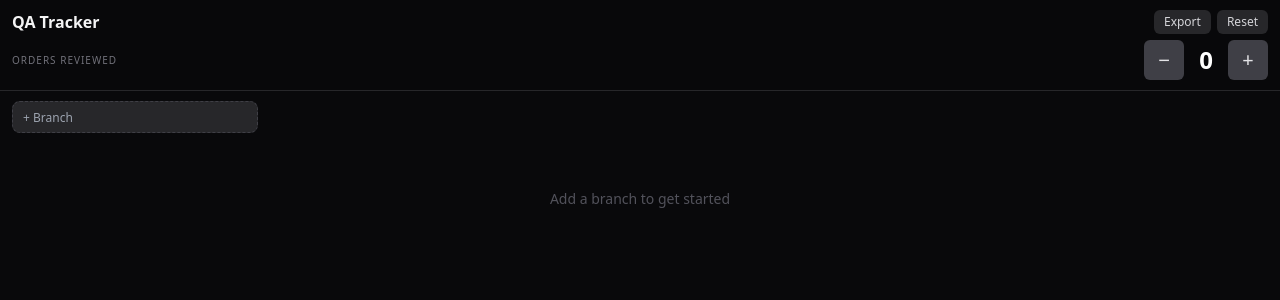
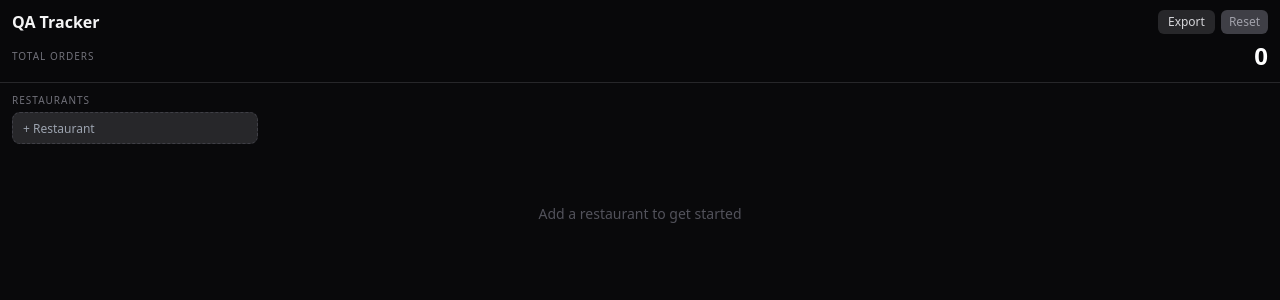
Before and after one commit to HamadAlsoqaih/monitoring-report, a React (Vite) app: page / in a window 1280 px wide. Shown: the top 300 px of the page. Built offline with nearby package versions, Linux system fonts and the light colour scheme.

Commit message:
Update QATracker component

```diff
--- a/src/QATracker.jsx
+++ b/src/QATracker.jsx
@@ -1,7 +1,7 @@
 import { useState, useRef, useEffect, useCallback } from "react";
 
 const SK = "qa-tracker-state";
-function load() { try { const s = localStorage.getItem(SK); if (s) return JSON.parse(s); } catch {} return { mainCount: 0, branches: [] }; }
+function load() { try { const s = localStorage.getItem(SK); if (s) { const d = JSON.parse(s); if (d && Array.isArray(d.restaurants)) return d; } } catch {} return { restaurants: [] }; }
 function gid() { return Date.now().toString(36) + Math.random().toString(36).slice(2, 7); }
 
 function Grow({ value, onChange, onKeyDown, placeholder, className, inputMode }) {
@@ -11,9 +11,10 @@ function Grow({ value, onChange, onKeyDown, placeholder, className, inputMode })
   return <textarea ref={ref} value={value} onChange={onChange} onKeyDown={onKeyDown} placeholder={placeholder} className={className + " resize-none overflow-hidden"} inputMode={inputMode} rows={1} />;
 }
 
-function Ctr({ value, onChange, size = "md" }) {
+function Ctr({ value, onChange, size = "md", readOnly = false }) {
   const s = size === "sm" ? "w-7 h-7 text-base" : "w-10 h-10 text-xl";
   const v = size === "sm" ? "text-base min-w-[1.8rem]" : "text-2xl min-w-[2.5rem] font-semibold";
+  if (readOnly) return <span className={`${v} text-center text-white tabular-nums`}>{value}</span>;
   return (
     <div className="flex items-center gap-0.5">
       <button onClick={e => { e.stopPropagation(); onChange(Math.max(0, value - 1)); }} className={`${s} rounded-md bg-zinc-700 active:bg-zinc-600 text-zinc-200 flex items-center justify-center select-none touch-manipulation`}>−</button>
@@ -35,115 +36,142 @@ function Trip({ labels, onConfirm, timeout = 2500 }) {
   return <button onClick={go} className={`${c[step]} text-xs font-medium rounded-md px-2 py-1 touch-manipulation transition-all`}>{labels[step]}</button>;
 }
 
-export default function QATracker() {
-  const [state, setState] = useState(load);
-  const [activeId, setActiveId] = useState(null);
-  const [branchName, setBranchName] = useState("");
-  const [noteName, setNoteName] = useState("");
-  const [orderInputs, setOrderInputs] = useState({});
-  const [timeState, setTimeState] = useState({});
-  const [showExport, setShowExport] = useState(false);
-  const [confirmReset, setConfirmReset] = useState(false);
-  const exportRef = useRef(null);
-
-  useEffect(() => { try { localStorage.setItem(SK, JSON.stringify(state)); } catch {} }, [state]);
-
-  const branch = activeId ? state.branches.find(b => b.id === activeId) : null;
-
-  const addBranch = () => {
-    const t = branchName.trim(); if (!t) return;
-    const id = gid();
-    setState(p => ({ ...p, branches: [...p.branches, { id, name: t, count: 0, notes: [] }] }));
-    setBranchName("");
-    setActiveId(id);
-  };
-
-  const delBranch = (id) => {
-    setState(p => ({ ...p, branches: p.branches.filter(b => b.id !== id) }));
-    if (activeId === id) setActiveId(null);
-  };
-
-  const updateBranch = (updated) => setState(p => ({ ...p, branches: p.branches.map(b => b.id === updated.id ? updated : b) }));
-
-  // Note actions
 const SEVERITY = [
   { key: "none", label: "OK", bg: "bg-green-700", text: "text-white", border: "border-green-600", card: "bg-zinc-900" },
   { key: "normal", label: "ISSUE", bg: "bg-amber-600", text: "text-white", border: "border-amber-500", card: "bg-amber-950/30" },
   { key: "critical", label: "CRIT", bg: "bg-red-600", text: "text-white", border: "border-red-500", card: "bg-red-950/40" },
 ];
 const getSev = (note) => {
-    if (note.severity) return SEVERITY.findIndex(s => s.key === note.severity) || 0;
-    if (note.critical) return 2;
+  if (note.severity) { const i = SEVERITY.findIndex(s => s.key === note.severity); return i >= 0 ? i : 0; }
   return 0;
 };
-  const cycleSev = (note) => {
-    const next = (getSev(note) + 1) % 3;
-    updateNote({ ...note, severity: SEVERITY[next].key });
+
+const DEFAULT_NOTES = [
+  { text: "Customer normal order", severity: "none", isDefault: true },
+  { text: "Customer manual order", severity: "none", isDefault: true },
+  { text: "Casher normal order", severity: "normal", isDefault: true },
+  { text: "Casher manual order", severity: "normal", isDefault: true },
+];
+const makeDefaults = () => DEFAULT_NOTES.map(n => ({ ...n, id: gid(), count: 0, orders: [] }));
+
+// Computed counts
+const branchCount = (b) => b.notes.filter(n => n.isDefault).reduce((s, n) => s + n.count, 0);
+const restCount = (r) => r.branches.reduce((s, b) => s + branchCount(b), 0);
+const totalCount = (state) => state.restaurants.reduce((s, r) => s + restCount(r), 0);
+
+export default function QATracker() {
+  const [state, setState] = useState(load);
+  const [activeRest, setActiveRest] = useState(null);
+  const [activeBranchId, setActiveBranchId] = useState(null);
+  const [restName, setRestName] = useState("");
+  const [branchName, setBranchName] = useState("");
+  const [noteName, setNoteName] = useState("");
+  const [orderInputs, setOrderInputs] = useState({});
+  const [timeState, setTimeState] = useState({});
+  const [showExport, setShowExport] = useState(false);
+  const exportRef = useRef(null);
+
+  useEffect(() => { try { localStorage.setItem(SK, JSON.stringify(state)); } catch {} }, [state]);
+
+  const restaurant = activeRest ? state.restaurants.find(r => r.id === activeRest) : null;
+  const branch = restaurant && activeBranchId ? restaurant.branches.find(b => b.id === activeBranchId) : null;
+
+  // ── Restaurant CRUD ──
+  const addRest = () => {
+    const t = restName.trim(); if (!t) return;
+    const id = gid();
+    setState(p => ({ ...p, restaurants: [...p.restaurants, { id, name: t, branches: [] }] }));
+    setRestName(""); setActiveRest(id);
+  };
+  const delRest = (id) => {
+    setState(p => ({ ...p, restaurants: p.restaurants.filter(r => r.id !== id) }));
+    if (activeRest === id) { setActiveRest(null); setActiveBranchId(null); }
+  };
+  const updateRest = (updated) => setState(p => ({ ...p, restaurants: p.restaurants.map(r => r.id === updated.id ? updated : r) }));
+
+  // ── Branch CRUD ──
+  const addBranch = () => {
+    if (!restaurant) return;
+    const t = branchName.trim(); if (!t) return;
+    const id = gid();
+    updateRest({ ...restaurant, branches: [...restaurant.branches, { id, name: t, notes: makeDefaults() }] });
+    setBranchName(""); setActiveBranchId(id);
+  };
+  const delBranch = (id) => {
+    if (!restaurant) return;
+    updateRest({ ...restaurant, branches: restaurant.branches.filter(b => b.id !== id) });
+    if (activeBranchId === id) setActiveBranchId(null);
+  };
+  const updateBranch = (updated) => {
+    if (!restaurant) return;
+    updateRest({ ...restaurant, branches: restaurant.branches.map(b => b.id === updated.id ? updated : b) });
+  };
+  const resetBranch = (branchObj) => {
+    if (!restaurant) return;
+    updateRest({ ...restaurant, branches: restaurant.branches.map(b => b.id === branchObj.id ? { ...b, notes: makeDefaults() } : b) });
   };
 
+  // ── Note CRUD ──
   const addNote = () => {
     if (!branch) return;
     const t = noteName.trim(); if (!t) return;
-    updateBranch({ ...branch, count: branch.count + 1, notes: [...branch.notes, { id: gid(), text: t, count: 1, orders: [], severity: "none" }] });
+    updateBranch({ ...branch, notes: [...branch.notes, { id: gid(), text: t, count: 1, orders: [], severity: "none", isDefault: false }] });
     setNoteName("");
   };
-
-  const updateNote = (note, countDelta = 0) => {
+  const updateNote = (note) => {
     if (!branch) return;
-    updateBranch({ ...branch, count: branch.count + countDelta, notes: branch.notes.map(n => n.id === note.id ? note : n) });
+    updateBranch({ ...branch, notes: branch.notes.map(n => n.id === note.id ? note : n) });
   };
-
   const deleteNote = (id) => {
     if (!branch) return;
-    const note = branch.notes.find(n => n.id === id);
-    updateBranch({ ...branch, count: Math.max(0, branch.count - note.count), notes: branch.notes.filter(n => n.id !== id) });
+    updateBranch({ ...branch, notes: branch.notes.filter(n => n.id !== id) });
   };
+  const nukeNotes = () => { if (branch) updateBranch({ ...branch, notes: makeDefaults() }); };
+  const cycleSev = (note) => { const next = (getSev(note) + 1) % 3; updateNote({ ...note, severity: SEVERITY[next].key }); };
+  const setNoteCount = (note, v) => updateNote({ ...note, count: v });
 
-  const nukeNotes = () => { if (branch) updateBranch({ ...branch, count: 0, notes: [] }); };
-
-  const setNoteCount = (note, v) => { const d = v - note.count; updateNote({ ...note, count: v }, d); };
-
+  // Order helpers
   const getOI = (id) => orderInputs[id] || "";
   const setOI = (id, v) => setOrderInputs(p => ({ ...p, [id]: v }));
   const getT = (id) => timeState[id] || { show: false, h: "", m: "", ap: "AM" };
   const setT = (id, u) => setTimeState(p => ({ ...p, [id]: { ...getT(id), ...u } }));
-
   const addOrder = (note) => {
     const v = getOI(note.id).trim(); if (!v) return;
     const tm = getT(note.id);
     let time = null;
     if (tm.show && tm.h.trim()) time = `${tm.h.trim()}:${(tm.m.trim() || "00").padStart(2, "0")} ${tm.ap}`;
     updateNote({ ...note, orders: [...note.orders, { num: v, time }] });
-    setOI(note.id, "");
-    setT(note.id, { h: "", m: "" });
+    setOI(note.id, ""); setT(note.id, { h: "", m: "" });
   };
-
   const removeOrder = (note, idx) => updateNote({ ...note, orders: note.orders.filter((_, i) => i !== idx) });
 
   // Export
   const fmtO = (orders) => orders.map(o => { const e = typeof o === "string" ? { num: o, time: null } : o; return `#${e.num}${e.time ? ` at ${e.time}` : ""}`; }).join(", ");
   const report = () => {
-    let l = [`QA Review Report`, `Orders Reviewed: ${state.mainCount}`, `---`];
-    state.branches.forEach(b => {
-      l.push(`\n## ${b.name} (${b.count} reviews)`);
-      if (!b.notes.length) { l.push("  No notes."); return; }
-      const crit = b.notes.filter(n => getSev(n) === 2);
-      const normal = b.notes.filter(n => getSev(n) === 1);
-      const ok = b.notes.filter(n => getSev(n) === 0);
-      if (crit.length) { l.push(`  🚨 CRITICAL:`); crit.forEach(n => { l.push(`    - ${n.text} × ${n.count}`); if (n.orders.length) l.push(`      Orders: ${fmtO(n.orders)}`); }); }
-      if (normal.length) { l.push(`  ⚠️ NORMAL ISSUES:`); normal.forEach(n => { l.push(`    - ${n.text} × ${n.count}`); if (n.orders.length) l.push(`      Orders: ${fmtO(n.orders)}`); }); }
-      if (ok.length) { l.push(`  ✅ NO ISSUES:`); ok.forEach(n => { l.push(`    - ${n.text} × ${n.count}`); if (n.orders.length) l.push(`      Orders: ${fmtO(n.orders)}`); }); }
+    let l = [`QA Review Report`, `Total Orders: ${totalCount(state)}`, `---`];
+    state.restaurants.forEach(r => {
+      l.push(`\n# ${r.name} (${restCount(r)} orders)`);
+      if (!r.branches.length) { l.push("  No branches."); return; }
+      r.branches.forEach(b => {
+        l.push(`\n  ## ${b.name} (${branchCount(b)} orders)`);
+        const active = b.notes.filter(n => n.count > 0);
+        if (!active.length) { l.push("    No notes."); return; }
+        const crit = active.filter(n => getSev(n) === 2);
+        const normal = active.filter(n => getSev(n) === 1);
+        const ok = active.filter(n => getSev(n) === 0);
+        if (crit.length) { l.push(`    🚨 CRITICAL:`); crit.forEach(n => { l.push(`      - ${n.text} × ${n.count}`); if (n.orders.length) l.push(`        Orders: ${fmtO(n.orders)}`); }); }
+        if (normal.length) { l.push(`    ⚠️ NORMAL ISSUES:`); normal.forEach(n => { l.push(`      - ${n.text} × ${n.count}`); if (n.orders.length) l.push(`        Orders: ${fmtO(n.orders)}`); }); }
+        if (ok.length) { l.push(`    ✅ NO ISSUES:`); ok.forEach(n => { l.push(`      - ${n.text} × ${n.count}`); if (n.orders.length) l.push(`        Orders: ${fmtO(n.orders)}`); }); }
+      });
     });
     return l.join("\n");
   };
 
-  const resetAll = () => {
-    if (confirmReset) { setState({ mainCount: 0, branches: [] }); setConfirmReset(false); setActiveId(null); }
-    else { setConfirmReset(true); setTimeout(() => setConfirmReset(false), 3000); }
-  };
+  const resetAll = () => { setState({ restaurants: [] }); setActiveRest(null); setActiveBranchId(null); };
 
-  // Re-find branch after state update
-  const activeBranch = activeId ? state.branches.find(b => b.id === activeId) : null;
+  // Re-find after state updates
+  const activeRestaurant = activeRest ? state.restaurants.find(r => r.id === activeRest) : null;
+  const activeBranch = activeRestaurant && activeBranchId ? activeRestaurant.branches.find(b => b.id === activeBranchId) : null;
 
   return (
     <div className="min-h-screen bg-zinc-950 text-white pb-20" style={{ WebkitTapHighlightColor: "transparent" }}>
@@ -153,41 +181,67 @@ export default function QATracker() {
           <h1 className="text-base font-bold text-zinc-100">QA Tracker</h1>
           <div className="flex gap-1.5">
             <button onClick={() => setShowExport(true)} className="bg-zinc-800 active:bg-zinc-700 text-zinc-300 text-xs rounded-md px-2.5 py-1 touch-manipulation">Export</button>
-            <button onClick={resetAll} className={`${confirmReset ? "bg-red-600 text-white" : "bg-zinc-800 text-zinc-300"} text-xs rounded-md px-2.5 py-1 touch-manipulation`}>{confirmReset ? "Confirm?" : "Reset"}</button>
+            <Trip labels={["Reset", "Sure?", "RESET ALL"]} onConfirm={resetAll} />
           </div>
         </div>
         <div className="flex items-center justify-between">
-          <div className="text-[10px] text-zinc-500 uppercase tracking-widest">Orders Reviewed</div>
-          <Ctr value={state.mainCount} onChange={v => setState(p => ({ ...p, mainCount: v }))} />
+          <div className="text-[10px] text-zinc-500 uppercase tracking-widest">Total Orders</div>
+          <span className="text-2xl font-semibold text-white tabular-nums">{totalCount(state)}</span>
+        </div>
+      </div>
+
+      <div className="px-3 pt-2.5 space-y-2">
+        {/* Restaurant tabs */}
+        <div>
+          <div className="text-[10px] text-zinc-500 uppercase tracking-widest mb-1">Restaurants</div>
+          <div className="grid grid-cols-3 sm:grid-cols-4 md:grid-cols-5 gap-1.5 pb-1 items-stretch">
+            {state.restaurants.map(r => (
+              <button key={r.id} onClick={() => { setActiveRest(activeRest === r.id ? null : r.id); setActiveBranchId(null); }}
+                className={`w-full rounded-lg px-2 py-2 text-xs font-medium touch-manipulation transition-all flex items-center justify-center gap-1 break-all text-center ${activeRest === r.id ? "bg-amber-500 text-zinc-900" : "bg-zinc-800 text-zinc-300 active:bg-zinc-700"}`}>
+                {r.name}
+                <span className={`rounded-full px-1.5 py-0.5 text-[10px] font-bold ${activeRest === r.id ? "bg-amber-600 text-zinc-900" : "bg-zinc-700 text-zinc-400"}`}>{restCount(r)}</span>
+              </button>
+            ))}
+            <div className="flex gap-1">
+              <Grow value={restName} onChange={e => setRestName(e.target.value)} onKeyDown={e => e.key === "Enter" && !e.shiftKey && (e.preventDefault(), addRest())} placeholder="+ Restaurant" className="w-full bg-zinc-800 text-zinc-200 text-xs rounded-lg px-2.5 py-2 outline-none border border-dashed border-zinc-700 focus:border-amber-400 min-w-0" />
+              {restName.trim() && <button onClick={addRest} className="bg-amber-500 text-zinc-900 text-xs font-bold rounded-lg px-2 touch-manipulation">+</button>}
+            </div>
           </div>
         </div>
 
         {/* Branch tabs */}
-      <div className="px-3 pt-2.5">
-        <div className="grid grid-cols-3 sm:grid-cols-4 md:grid-cols-5 gap-1.5 pb-2 items-stretch">
-          {state.branches.map(b => (
-            <button key={b.id} onClick={() => setActiveId(activeId === b.id ? null : b.id)}
-              className={`w-full rounded-lg px-2 py-2 text-xs font-medium touch-manipulation transition-all flex items-center justify-center gap-1 break-all text-center ${activeId === b.id ? "bg-amber-500 text-zinc-900" : "bg-zinc-800 text-zinc-300 active:bg-zinc-700"}`}>
+        {activeRestaurant && (
+          <div>
+            <div className="flex items-center justify-between mb-1">
+              <div className="text-[10px] text-zinc-500 uppercase tracking-widest">{activeRestaurant.name} — Branches</div>
+              <div className="flex gap-1.5">
+                <span className="text-xs text-zinc-400">{restCount(activeRestaurant)} orders</span>
+                <Trip labels={["✕", "Sure?", "DEL"]} onConfirm={() => delRest(activeRestaurant.id)} />
+              </div>
+            </div>
+            <div className="grid grid-cols-3 sm:grid-cols-4 md:grid-cols-5 gap-1.5 pb-1 items-stretch">
+              {activeRestaurant.branches.map(b => (
+                <button key={b.id} onClick={() => setActiveBranchId(activeBranchId === b.id ? null : b.id)}
+                  className={`w-full rounded-lg px-2 py-2 text-xs font-medium touch-manipulation transition-all flex items-center justify-center gap-1 break-all text-center ${activeBranchId === b.id ? "bg-blue-500 text-white" : "bg-zinc-800 text-zinc-300 active:bg-zinc-700"}`}>
                   {b.name}
-              <span className={`rounded-full px-1.5 py-0.5 text-[10px] font-bold ${activeId === b.id ? "bg-amber-600 text-zinc-900" : "bg-zinc-700 text-zinc-400"}`}>{b.count}</span>
+                  <span className={`rounded-full px-1.5 py-0.5 text-[10px] font-bold ${activeBranchId === b.id ? "bg-blue-600 text-white" : "bg-zinc-700 text-zinc-400"}`}>{branchCount(b)}</span>
                 </button>
               ))}
-          {/* Inline add branch */}
               <div className="flex gap-1">
-            <Grow value={branchName} onChange={e => setBranchName(e.target.value)} onKeyDown={e => e.key === "Enter" && !e.shiftKey && (e.preventDefault(), addBranch())} placeholder="+ Branch" className="w-full bg-zinc-800 text-zinc-200 text-xs rounded-lg px-2.5 py-2 outline-none border border-dashed border-zinc-700 focus:border-amber-400 min-w-0" />
-            {branchName.trim() && <button onClick={addBranch} className="bg-amber-500 text-zinc-900 text-xs font-bold rounded-lg px-2 touch-manipulation">+</button>}
+                <Grow value={branchName} onChange={e => setBranchName(e.target.value)} onKeyDown={e => e.key === "Enter" && !e.shiftKey && (e.preventDefault(), addBranch())} placeholder="+ Branch" className="w-full bg-zinc-800 text-zinc-200 text-xs rounded-lg px-2.5 py-2 outline-none border border-dashed border-zinc-700 focus:border-blue-400 min-w-0" />
+                {branchName.trim() && <button onClick={addBranch} className="bg-blue-500 text-white text-xs font-bold rounded-lg px-2 touch-manipulation">+</button>}
               </div>
             </div>
           </div>
+        )}
 
-      {/* Notes for active branch */}
+        {/* Notes */}
         {activeBranch && (
-        <div className="px-3 pt-1 space-y-2">
-          {/* Branch header bar */}
+          <div className="space-y-2">
             <div className="flex items-center justify-between">
-            <span className="text-xs text-zinc-500">{activeBranch.notes.length} note{activeBranch.notes.length !== 1 ? "s" : ""}</span>
+              <div className="text-[10px] text-zinc-500 uppercase tracking-widest">{activeBranch.name} — {branchCount(activeBranch)} orders · {activeBranch.notes.length} notes</div>
               <div className="flex gap-1.5">
-              <Trip labels={["🧹", "⚠️", "💀"]} onConfirm={nukeNotes} />
+                <Trip labels={["↺", "Reset?", "CLEAR"]} onConfirm={() => resetBranch(activeBranch)} />
                 <Trip labels={["✕", "Sure?", "DEL"]} onConfirm={() => delBranch(activeBranch.id)} />
               </div>
             </div>
@@ -200,9 +254,10 @@ export default function QATracker() {
                 <div key={note.id} className={`rounded-xl p-2.5 space-y-1.5 border-l-4 ${sev.border} ${sev.card}`}>
                   <div className="flex items-center gap-1.5">
                     <button onClick={() => cycleSev(note)} className={`text-[10px] font-bold px-1.5 py-0.5 rounded touch-manipulation ${sev.bg} ${sev.text}`}>{sev.label}</button>
-                  <span className="flex-1 text-sm text-zinc-200 truncate">{note.text}</span>
+                    {note.isDefault && <span className="text-[9px] text-zinc-600 bg-zinc-800 rounded px-1">DEFAULT</span>}
+                    <span className="flex-1 text-sm text-zinc-200 break-words">{note.text}</span>
                     <Ctr value={note.count} onChange={v => setNoteCount(note, v)} size="sm" />
-                  <button onClick={() => deleteNote(note.id)} className="text-zinc-600 active:text-red-400 text-xs px-1 touch-manipulation">✕</button>
+                    {!note.isDefault && <button onClick={() => deleteNote(note.id)} className="text-zinc-600 active:text-red-400 text-xs px-1 touch-manipulation">✕</button>}
                   </div>
 
                   <div className="flex gap-1 items-center">
@@ -239,9 +294,10 @@ export default function QATracker() {
           </div>
         )}
 
-      {!activeBranch && state.branches.length === 0 && (
-        <div className="px-3 pt-12 text-center text-zinc-600 text-sm">Add a branch to get started</div>
+        {!activeRestaurant && state.restaurants.length === 0 && (
+          <div className="pt-12 text-center text-zinc-600 text-sm">Add a restaurant to get started</div>
         )}
+      </div>
 
       {/* Export modal */}
       {showExport && (
@@ -256,8 +312,6 @@ export default function QATracker() {
           </div>
         </div>
       )}
-
-      <style>{`.no-scrollbar::-webkit-scrollbar { display: none; } .no-scrollbar { -ms-overflow-style: none; scrollbar-width: none; }`}</style>
     </div>
   );
 }
```
Lines whose indentation alone changed are shown as unchanged.
